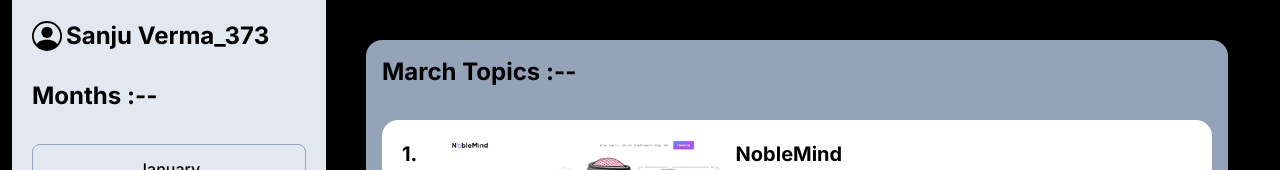
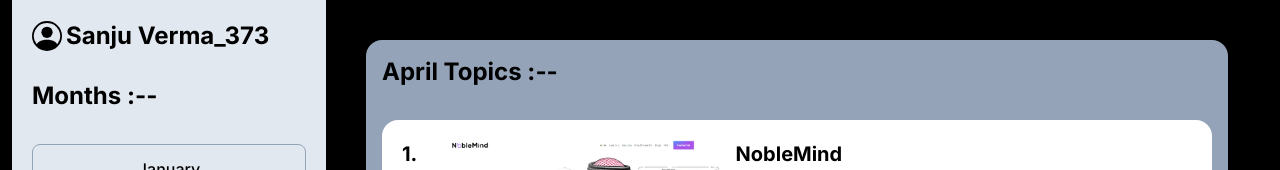
Before and after one commit to sanjuverma373/Worksheet, a Next.js app: page / in a window 1280 px wide. Both pictures are taken after a click on the button "April". Shown: the top 170 px of the page. Built offline with nearby package versions, Linux system fonts and the light colour scheme.

Commit message:
month change

```diff
--- a/src/app/components/Page.jsx
+++ b/src/app/components/Page.jsx
@@ -318,7 +318,7 @@ const Page = () => {
                                                 {
                                                         first === "tab4" &&
                                                         <div className=' bg-slate-400 p-4 rounded-2xl w-full h-[1080px] overflow-hidden overflow-y-scroll flex flex-col'>
-                                                                        <h2 className='font-bold text-2xl text-black pb-8'>March Topics :--</h2>
+                                                                        <h2 className='font-bold text-2xl text-black pb-8'>April Topics :--</h2>
                                                                         <div className=' bg-white flex gap-7 p-5 rounded-2xl '>
                                                                                 <div className=' gap-2 flex'>
                                                                                         <p className='font-bold text-xl'>1.</p>
```
